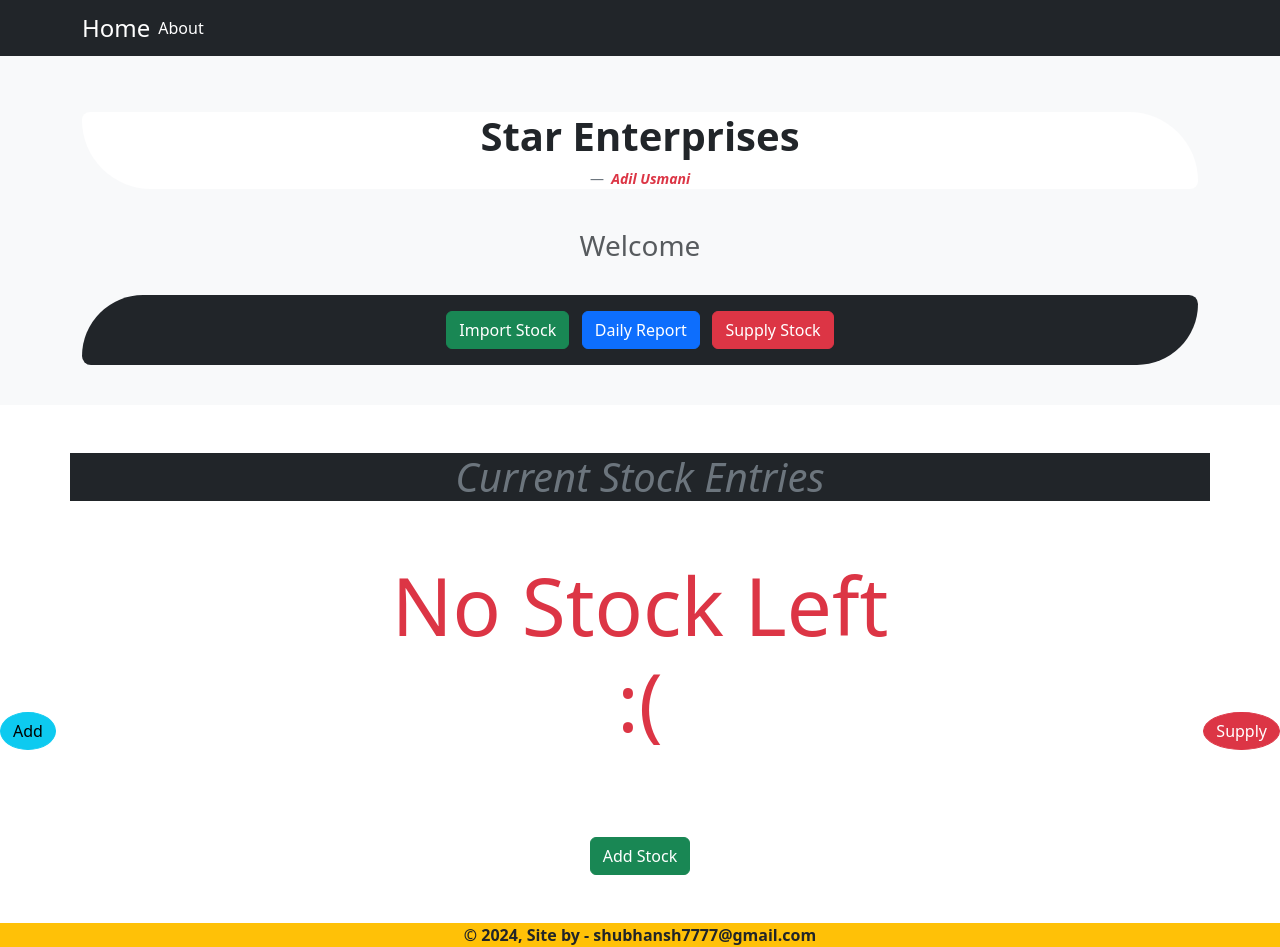
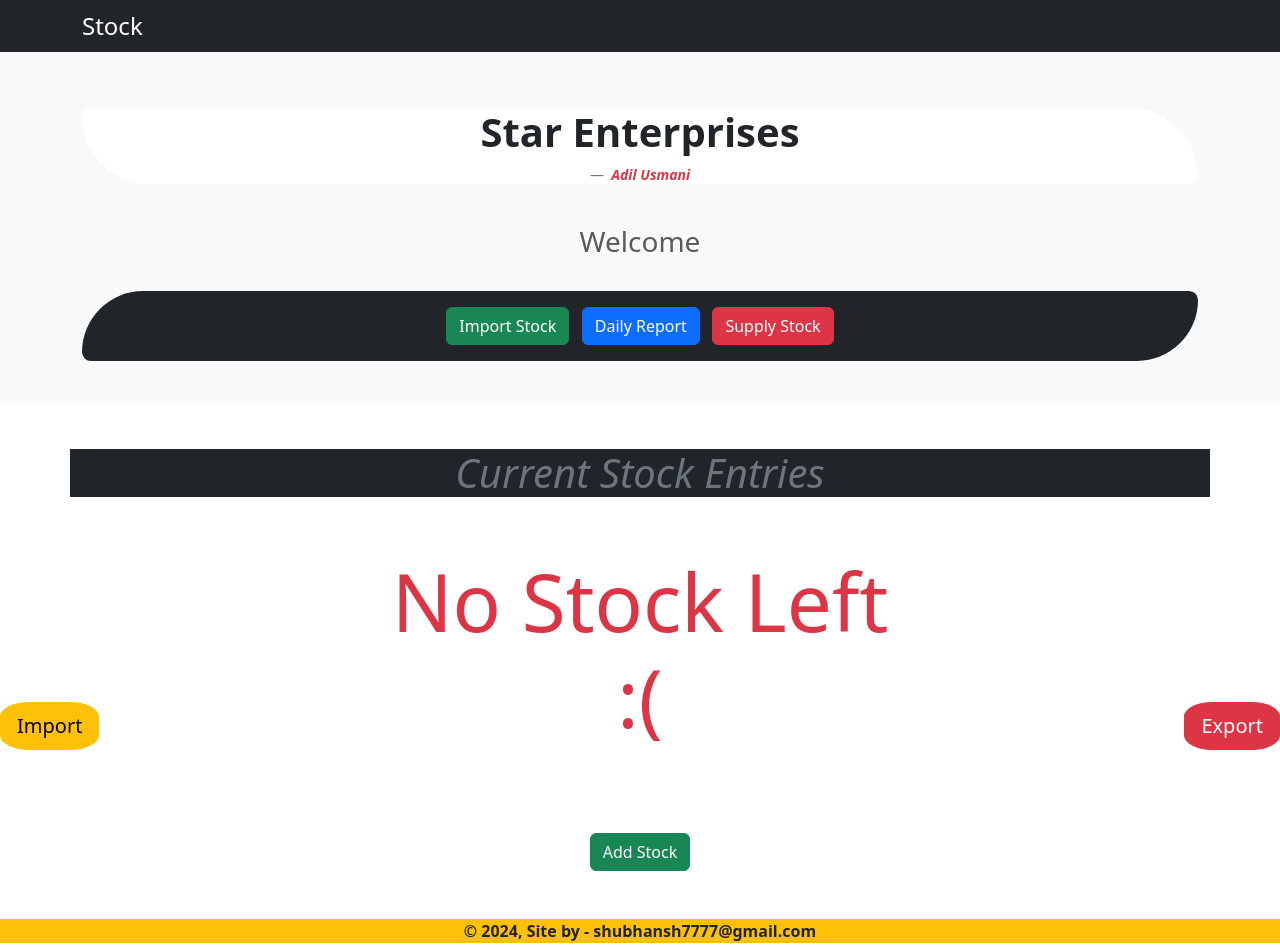
Before and after one commit to Shubhansh-Simple/star-enterprises, a Django app: page / in a window 1280 px wide. Run offline with Django 4.2, Linux system fonts and the light colour scheme; data that the repository does not hold is empty.

Commit message:
Improve position absolute buttons UI and hrefs

```diff
--- a/templates/base-template.html
+++ b/templates/base-template.html
@@ -31,7 +31,7 @@
         left : 0;
         z-index: 999;
         bottom: 50px;
-        border-radius: 50%;
+        border-radius: 30%;
       }
 
       .export_stock_btn {
@@ -39,7 +39,7 @@
         right: 0;
         z-index: 999;
         bottom: 50px;
-        border-radius: 50%;
+        border-radius: 30%;
       }
 
       {% block style_block %}
@@ -57,8 +57,8 @@
     <header>
       <nav class="navbar navbar-expand-lg navbar-dark bg-dark">
         <div class="container">
-          <a href="/" style="text-decoration: none;" class="text-white">
-            <span class="fs-4">Home</span>
+          <a href="{% url 'current_stock_list' %}" style="text-decoration: none;" class="text-white">
+            <span class="fs-4">Stock</span>
           </a>
 
           <button class="navbar-toggler"
@@ -69,14 +69,6 @@
 
             <span class="navbar-toggler-icon"></span>
           </button>
-          <div class="collapse navbar-collapse" id="navbarNavAltMarkup">
-            <div class="navbar-nav ml-auto">
-              <a class="nav-item nav-link active"
-                href="{% block about_me_link %}#{% endblock about_me_link %}" >
-                About
-              </a>
-            </div>
-          </div>
         </div>
       </nav>
     </header>
@@ -124,8 +116,8 @@
         <br>
 
         <!--------IMPORT/EXPORT BUTTONS----------->
-        <a class="btn btn-info import_stock_btn">Add</a>
-        <a class="btn btn-danger export_stock_btn">Supply</a>
+        <a class="btn btn-lg btn-warning import_stock_btn" href="{% url 'import_create' %}">Import</a>
+        <a class="btn btn-lg btn-danger  export_stock_btn" href="#">Export</a>
 
         <!-----------APPLICATION'S BODY------------>
         {% block body_lower %}
```
